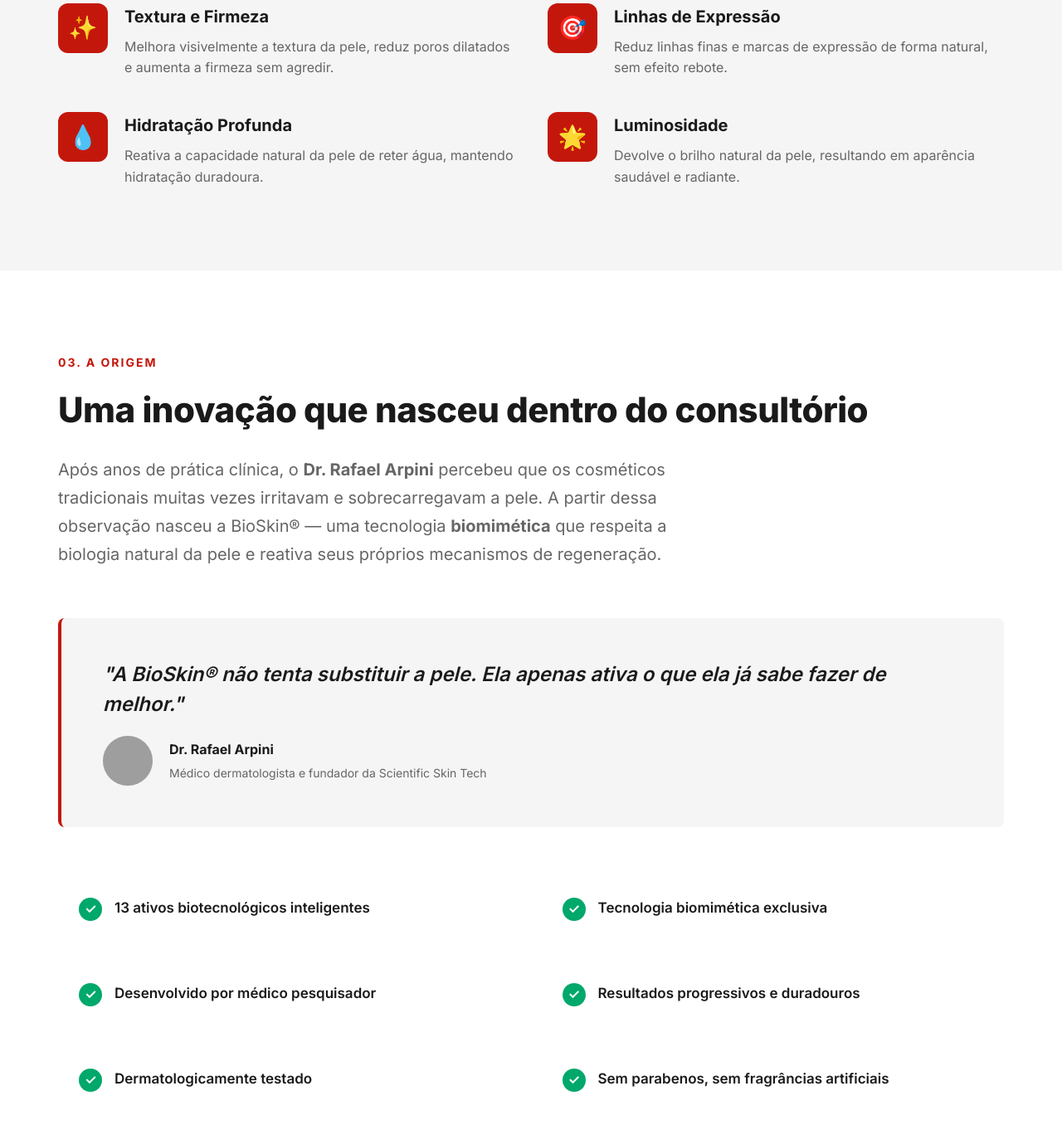
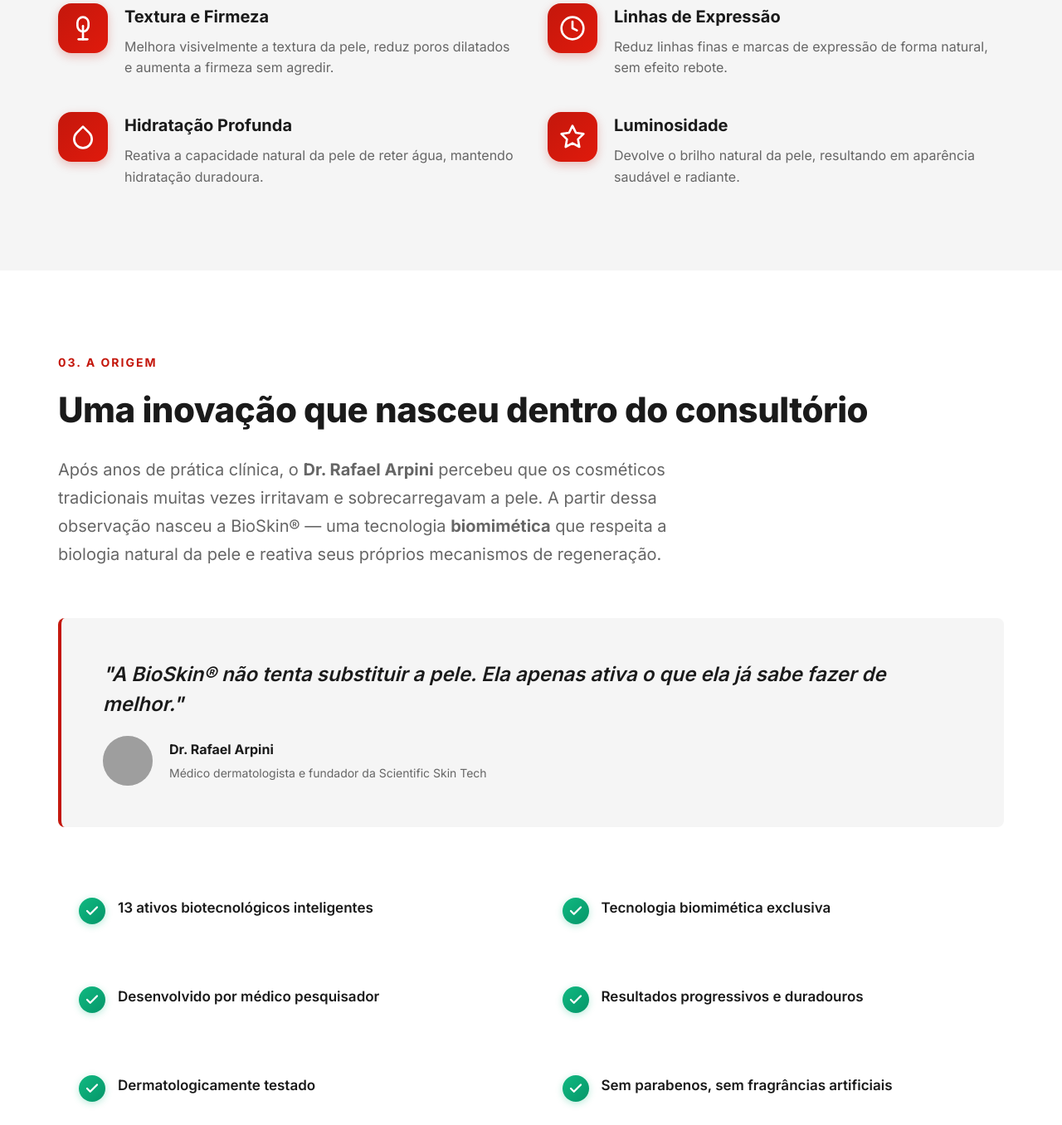
Before and after one commit to AdemirA/EmergeVentures, a website: page Projects/ScientificSkinTech/LandingListcycle/index.html in a window 1280 px wide. Shown: the part 2872-4228 px from the top of the page at 83% size. Drawn offline with Linux system fonts and the light colour scheme; grey boxes are pictures that could not be loaded.

Commit message:
Melhora ícones da Landing Listcycle: substitui emojis por SVG profissionais com gradientes e sombras

```diff
--- a/Projects/ScientificSkinTech/LandingListcycle/index.html
+++ b/Projects/ScientificSkinTech/LandingListcycle/index.html
@@ -265,14 +265,15 @@
     .result-icon {
       width: 60px;
       height: 60px;
-      background: var(--primary);
+      background: linear-gradient(135deg, var(--primary), #e01a0c);
       color: #fff;
       display: flex;
       align-items: center;
       justify-content: center;
       font-size: 28px;
-      border-radius: 12px;
+      border-radius: 16px;
       flex-shrink: 0;
+      box-shadow: 0 4px 12px rgba(196, 23, 12, 0.25);
     }
 
     .result-content h3 {
@@ -442,9 +443,9 @@
     }
 
     .benefit-check {
-      width: 28px;
-      height: 28px;
-      background: var(--success);
+      width: 32px;
+      height: 32px;
+      background: linear-gradient(135deg, #10b981, #059669);
       color: #fff;
       display: flex;
       align-items: center;
@@ -452,7 +453,14 @@
       border-radius: 50%;
       flex-shrink: 0;
       font-weight: 700;
-      font-size: 16px;
+      font-size: 14px;
+      box-shadow: 0 2px 8px rgba(16, 185, 129, 0.3);
+    }
+
+    .benefit-check svg {
+      width: 18px;
+      height: 18px;
+      stroke-width: 3;
     }
 
     .benefit-text {
@@ -806,7 +814,13 @@
 
       <div class="results-grid" style="margin-top: 80px;">
         <div class="result-item">
-          <div class="result-icon">✨</div>
+          <div class="result-icon">
+            <svg width="32" height="32" viewBox="0 0 24 24" fill="none" stroke="currentColor" stroke-width="2" stroke-linecap="round" stroke-linejoin="round">
+              <path d="M12 2a5 5 0 0 1 5 5v3a5 5 0 0 1-10 0V7a5 5 0 0 1 5-5z"/>
+              <path d="M12 10v12"/>
+              <path d="M8 22h8"/>
+            </svg>
+          </div>
           <div class="result-content">
             <h3>Textura e Firmeza</h3>
             <p>Melhora visivelmente a textura da pele, reduz poros dilatados e aumenta a firmeza sem agredir.</p>
@@ -814,7 +828,12 @@
         </div>
 
         <div class="result-item">
-          <div class="result-icon">🎯</div>
+          <div class="result-icon">
+            <svg width="32" height="32" viewBox="0 0 24 24" fill="none" stroke="currentColor" stroke-width="2" stroke-linecap="round" stroke-linejoin="round">
+              <circle cx="12" cy="12" r="10"/>
+              <path d="M12 6v6l4 2"/>
+            </svg>
+          </div>
           <div class="result-content">
             <h3>Linhas de Expressão</h3>
             <p>Reduz linhas finas e marcas de expressão de forma natural, sem efeito rebote.</p>
@@ -822,7 +841,11 @@
         </div>
 
         <div class="result-item">
-          <div class="result-icon">💧</div>
+          <div class="result-icon">
+            <svg width="32" height="32" viewBox="0 0 24 24" fill="none" stroke="currentColor" stroke-width="2" stroke-linecap="round" stroke-linejoin="round">
+              <path d="M12 2.69l5.66 5.66a8 8 0 1 1-11.31 0z"/>
+            </svg>
+          </div>
           <div class="result-content">
             <h3>Hidratação Profunda</h3>
             <p>Reativa a capacidade natural da pele de reter água, mantendo hidratação duradoura.</p>
@@ -830,7 +853,11 @@
         </div>
 
         <div class="result-item">
-          <div class="result-icon">🌟</div>
+          <div class="result-icon">
+            <svg width="32" height="32" viewBox="0 0 24 24" fill="none" stroke="currentColor" stroke-width="2" stroke-linecap="round" stroke-linejoin="round">
+              <polygon points="12 2 15.09 8.26 22 9.27 17 14.14 18.18 21.02 12 17.77 5.82 21.02 7 14.14 2 9.27 8.91 8.26 12 2"/>
+            </svg>
+          </div>
           <div class="result-content">
             <h3>Luminosidade</h3>
             <p>Devolve o brilho natural da pele, resultando em aparência saudável e radiante.</p>
@@ -862,27 +889,51 @@
 
       <div class="benefits-list">
         <div class="benefit-item">
-          <div class="benefit-check">✓</div>
+          <div class="benefit-check">
+            <svg viewBox="0 0 24 24" fill="none" stroke="currentColor" stroke-width="3" stroke-linecap="round" stroke-linejoin="round">
+              <polyline points="20 6 9 17 4 12"/>
+            </svg>
+          </div>
           <div class="benefit-text">13 ativos biotecnológicos inteligentes</div>
         </div>
         <div class="benefit-item">
-          <div class="benefit-check">✓</div>
+          <div class="benefit-check">
+            <svg viewBox="0 0 24 24" fill="none" stroke="currentColor" stroke-width="3" stroke-linecap="round" stroke-linejoin="round">
+              <polyline points="20 6 9 17 4 12"/>
+            </svg>
+          </div>
           <div class="benefit-text">Tecnologia biomimética exclusiva</div>
         </div>
         <div class="benefit-item">
-          <div class="benefit-check">✓</div>
+          <div class="benefit-check">
+            <svg viewBox="0 0 24 24" fill="none" stroke="currentColor" stroke-width="3" stroke-linecap="round" stroke-linejoin="round">
+              <polyline points="20 6 9 17 4 12"/>
+            </svg>
+          </div>
           <div class="benefit-text">Desenvolvido por médico pesquisador</div>
         </div>
         <div class="benefit-item">
-          <div class="benefit-check">✓</div>
+          <div class="benefit-check">
+            <svg viewBox="0 0 24 24" fill="none" stroke="currentColor" stroke-width="3" stroke-linecap="round" stroke-linejoin="round">
+              <polyline points="20 6 9 17 4 12"/>
+            </svg>
+          </div>
           <div class="benefit-text">Resultados progressivos e duradouros</div>
         </div>
         <div class="benefit-item">
-          <div class="benefit-check">✓</div>
+          <div class="benefit-check">
+            <svg viewBox="0 0 24 24" fill="none" stroke="currentColor" stroke-width="3" stroke-linecap="round" stroke-linejoin="round">
+              <polyline points="20 6 9 17 4 12"/>
+            </svg>
+          </div>
           <div class="benefit-text">Dermatologicamente testado</div>
         </div>
         <div class="benefit-item">
-          <div class="benefit-check">✓</div>
+          <div class="benefit-check">
+            <svg viewBox="0 0 24 24" fill="none" stroke="currentColor" stroke-width="3" stroke-linecap="round" stroke-linejoin="round">
+              <polyline points="20 6 9 17 4 12"/>
+            </svg>
+          </div>
           <div class="benefit-text">Sem parabenos, sem fragrâncias artificiais</div>
         </div>
       </div>
```
